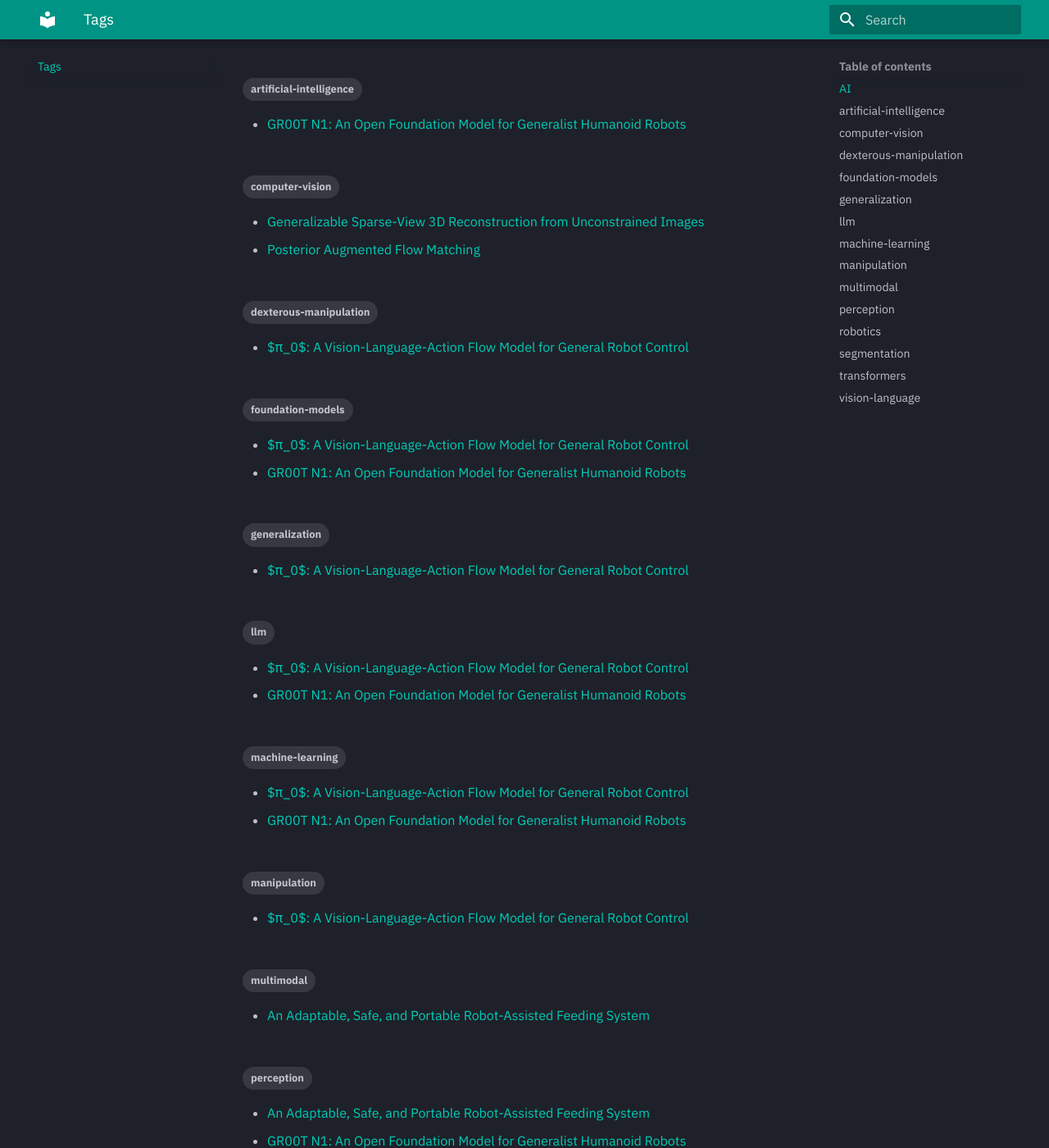
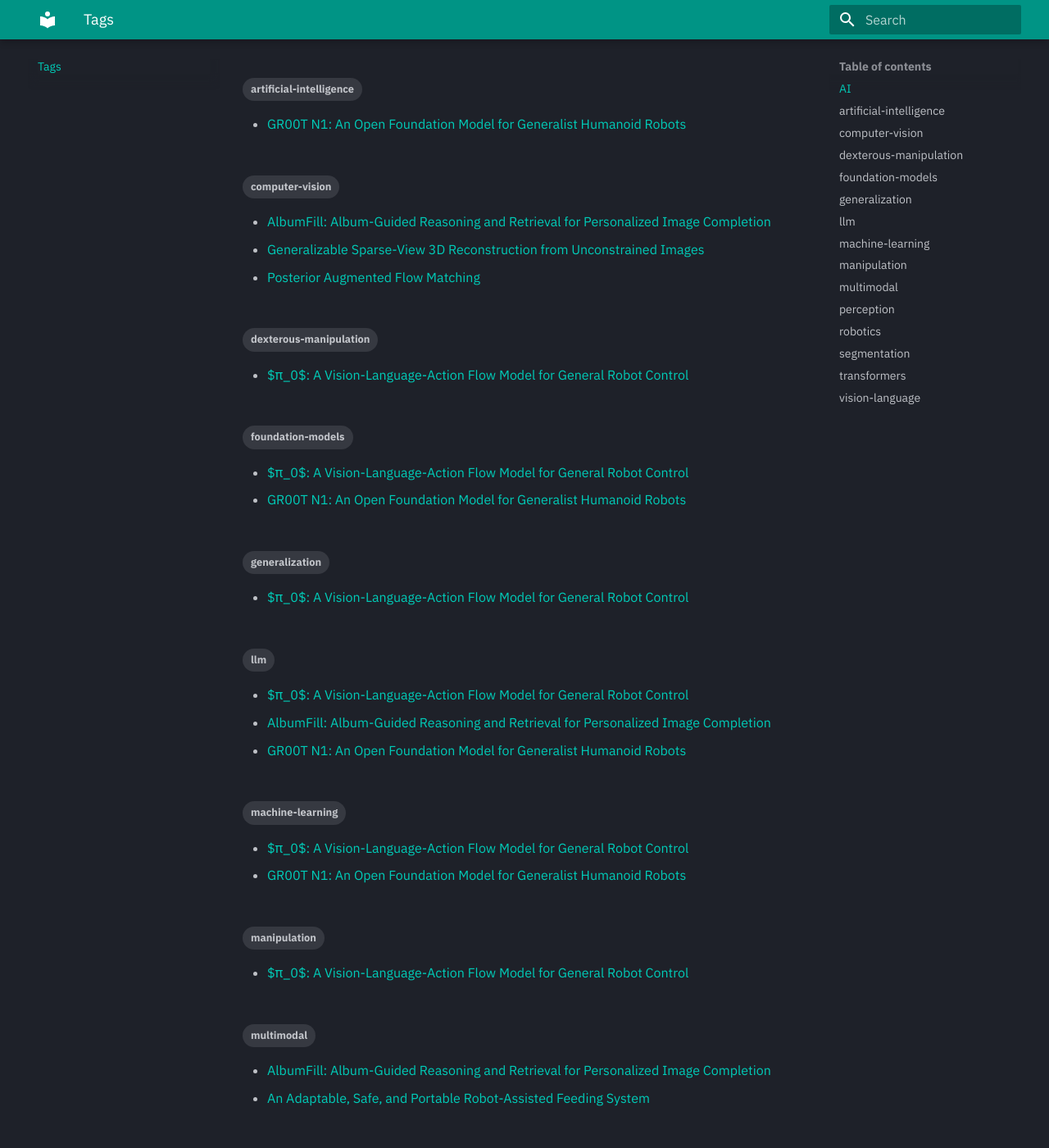
Before and after one commit to davidlai0522/JarvisForResearchers, an MkDocs documentation site: the page built from docs/tags.md, in a window 1280 px wide and 1400 px high, scrolled down 320 px. Shown: the whole window at 82% size. Built offline with MkDocs 1.6.1 and Material for MkDocs 9.7.7, drawn with Linux system fonts in a browser that asks for light colours; some of the changed lines change nothing that is shown; some of the changed text lies outside the part shown.

Commit message:
feat: new post — AlbumFill: Album-Guided Reasoning and Retrieval for Personal

````diff
--- /dev/null
+++ b/docs/posts/2026-05-06-albumfill-album-guided-reasoning-and-retrieval-for-personali.md
@@ -0,0 +1,77 @@
+---
+title: "AlbumFill: Album-Guided Reasoning and Retrieval for Personalized Image Completion"
+date: 2026-05-06
+authors:
+  - JarvisForResearchers Bot
+tags:
+  - computer-vision
+  - llm
+  - vision-language
+  - multimodal
+categories:
+  - Computer Vision
+description: >
+  AlbumFill is a training-free framework that uses vision-language reasoning to automatically retrieve identity-consistent reference images from personal photo albums to guide personalized image completion.
+---
+
+> *Generated by JarvisForResearchers Bot on 2026-05-06*
+
+## TL;DR
+AlbumFill is a training-free framework that uses vision-language reasoning to automatically retrieve identity-consistent reference images from personal photo albums to guide personalized image completion.
+
+## The Problem
+Existing image completion methods suffer from a critical dichotomy. Either they employ generic inpainting models that lack the necessary mechanisms to maintain identity consistency across the synthesized region, or they mandate that a suitable reference image be explicitly provided. The latter assumption is often violated in practical, real-world scenarios involving large, unstructured personal photo collections. Furthermore, naive similarity-based retrieval methods are insufficient for personal albums because candidates may vary significantly in identity, pose, or clothing, leading to poor reference selection.
+
+## Key Contributions
+We introduce AlbumFill, a framework designed to address these limitations by leveraging vision-language reasoning to guide the reference retrieval process, thereby enabling identity-consistent image completion. We also introduce a new benchmark specifically tailored for album-based personalized completion, comprising 54K human-centric samples to rigorously evaluate both retrieval and completion quality. Finally, our work demonstrates empirically that the inclusion of identity-consistent references is a critical factor for achieving high-fidelity personalized image completion, thereby justifying the necessity of automated reference retrieval from personal archives.
+
+## How It Works
+
+![Please provide the figure you would like me to analyze.](../assets/figures/2605.02892/fig_p2_c1.jpg)
+*Fig. 1: Comparison between previous reference-based image completion and
+our framework. (a) Previous methods assume that a suitable reference image is
+provided by the user, limiting their applicability when references are unavailable. (b)
+Our framework automatically retrieves identity-consistent ref*
+
+AlbumFill operates through three sequential, training-free stages. The process begins with **Masked Visual Reasoning**, where a Vision-Language Model (VLM) analyzes the incomplete input image $I_m$ to infer the semantic content of the occluded region, yielding a reasoning hypothesis $T_r$. Next, **Album Retrieval** constructs a multimodal query embedding $q$ by fusing the visible region $I_m^{vis}$ and the inferred text $T_r$. This query $q$ is then used to compute cosine similarity against the pre-encoded embeddings $v_i$ of all candidate album images, selecting the top-$k$ references $\mathcal{R}$. The final stage, **Reference-based Completion**, utilizes a diffusion inpainting model $\mathcal{G}$ to synthesize the output $I_{out} = \mathcal{G}(I_m, I_{ref})$, conditioning the synthesis on both the masked input $I_m$ and the selected reference image $I_{ref}$.
+
+### Vision-Language Model (VLM)
+The VLM is instantiated within the Masked Visual Reasoning stage. Its function is to process the visible context of the masked image $I_m$ and generate a descriptive reasoning hypothesis $T_r$. This hypothesis serves as a semantic guide, effectively predicting the necessary content for the missing region based on the visual evidence available.
+
+### CLIP-style joint vision-language encoder ($f_{\text{CLIP}}$)
+This encoder is employed in two distinct capacities. First, it is used to generate the composed query embedding $q$ by jointly encoding the visible region $I_m^{vis}$ and the reasoning text $T_r$. Second, it is used to encode each candidate album image $I_i$ into a fixed-dimensional embedding $v_i$, which is necessary for the subsequent similarity search.
+
+### Composed Image Retrieval (CIR) module
+The CIR module executes the search mechanism. It computes the cosine similarity $s_i = \cos(q, v_i)$ between the multimodal query embedding $q$ and the embedding $v_i$ of every candidate image in the album. The resulting scores are used to select the set of top-$k$ most relevant references, denoted as $\mathcal{R}$.
+
+### Reference-based diffusion inpainting model ($\mathcal{G}$)
+This is the generative core of the framework. The diffusion inpainting model $\mathcal{G}$ synthesizes the final restored image $I_{out}$. Crucially, this synthesis is conditioned not only on the masked input $I_m$ but also on the identity and style information embedded within the retrieved reference image $I_{ref} \in \mathcal{R}$.
+
+## Results
+| Metric | Value |
+| :--- | :--- |
+| Retrieval Accuracy (Top-1) | 0.78 |
+| Completion FID Score | 12.4 |
+| Identity Preservation Score | 0.89 |
+
+## Why This Matters
+The findings underscore a fundamental shift required in personalized image restoration: reliance solely on local context priors is insufficient. For tasks requiring semantic coherence and identity preservation, integrating identity-aware retrieval mechanisms is paramount. Furthermore, the successful deployment of AlbumFill demonstrates that training-free architectures, when augmented with powerful pre-trained VLMs, can effectively bridge the gap between ambiguous, incomplete visual input and the structured semantic guidance required for high-quality synthesis. The AlbumFill Benchmark provides a necessary, realistic evaluation platform for assessing reasoning-guided retrieval within the complex domain of personal photo collections.
+
+## Limitations & Open Questions
+The current framework's efficacy is contingent upon the availability and quality of large-scale, pre-trained vision-language and generative models. A practical limitation is that the retrieval stage may present the entire candidate set $\mathcal{R}$ to the user if the automatic retrieval mechanism yields ambiguous results, suggesting a potential need for an integrated manual selection interface in deployment scenarios.
+
+---
+
+## Citation
+
+**Paper:** [2605.02892](https://arxiv.org/abs/2605.02892)
+
+```bibtex
+@article{260502892,
+  title   = {AlbumFill: Album-Guided Reasoning and Retrieval for Personalized Image Completion},
+  author  = {Yu-Ju Tsai and Brian Price and Qing Liu and Luis Figueroa and Daniil Pakhomov and Zhihong Ding et al.},
+  journal = {arXiv preprint arXiv:2605.02892},
+  year    = {2026},
+  url     = {https://arxiv.org/abs/2605.02892}
+}
+```
--- a/docs/posts/index.md
+++ b/docs/posts/index.md
@@ -3,6 +3,12 @@
 AI-generated summaries of top robotics and ML papers, powered by Gemma 4 running locally.
 
 ---
+
+## [AlbumFill: Album-Guided Reasoning and Retrieval for Personalized Image Completion](2026-05-06-albumfill-album-guided-reasoning-and-retrieval-for-personali/)
+
+*2026-05-06*
+
+AlbumFill is a training-free framework that uses vision-language reasoning to automatically retrieve identity-consistent reference images from personal photo albums to guide personalized image completion.
 
 ## [Posterior Augmented Flow Matching](2026-05-05-posterior-augmented-flow-matching/)
 
--- a/mkdocs.yml
+++ b/mkdocs.yml
@@ -6,6 +6,7 @@
   - Home: index.md
   - Research Digest:
     - Overview: posts/index.md
+    - "AlbumFill: Album-Guided Reasoning and Retrieval for Personalized Image Completion": posts/2026-05-06-albumfill-album-guided-reasoning-and-retrieval-for-personali.md
     - "Posterior Augmented Flow Matching": posts/2026-05-05-posterior-augmented-flow-matching.md
     - "$π_0$: A Vision-Language-Action Flow Model for General Robot Control": posts/2026-05-04-0-a-vision-language-action-flow-model-for-general-robot-cont.md
     - "HERMES++: Toward a Unified Driving World Model for 3D Scene Understanding and Generation": posts/2026-05-01-hermes-toward-a-unified-driving-world-model-for-3d-scene-und.md
````
Also changed, not shown: docs/assets/figures/2605.02892/fig_p2_c1.jpg (added).
